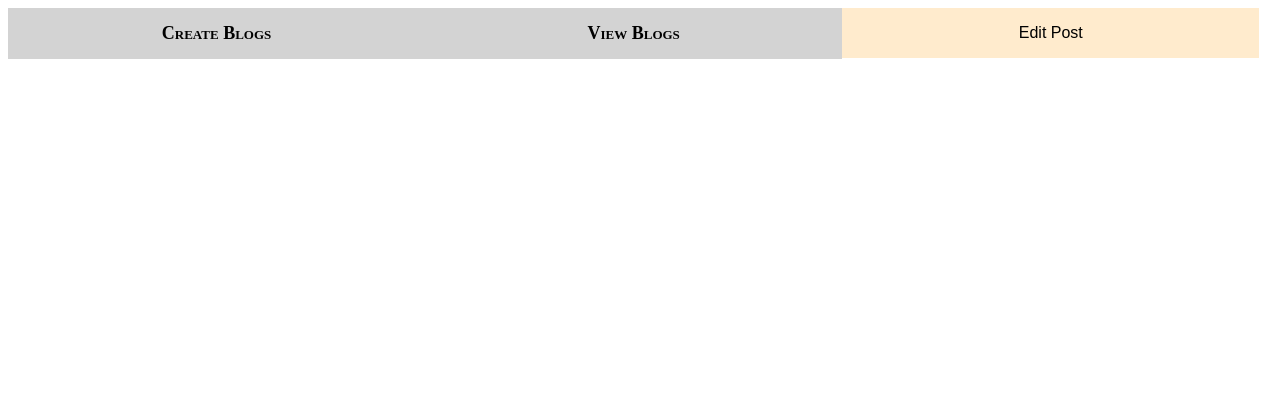
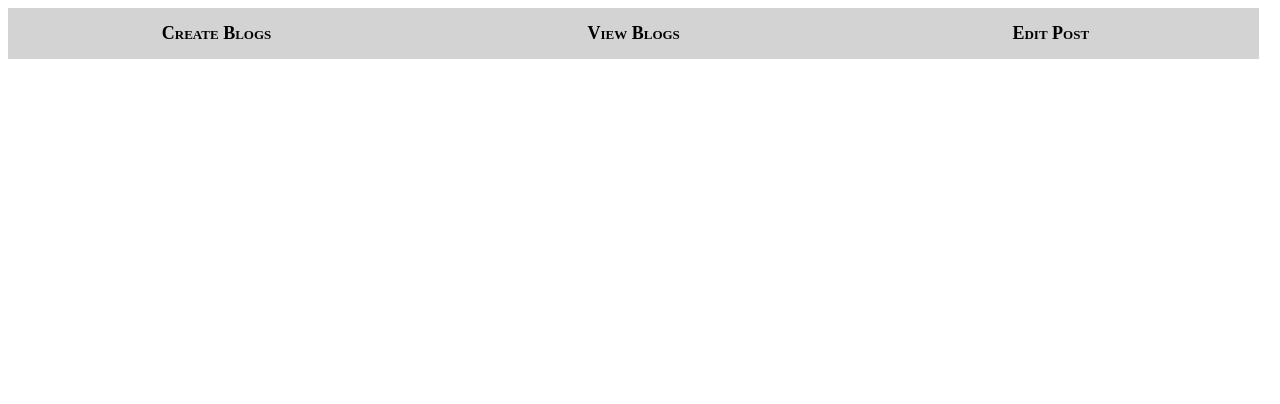
Before and after one commit to Lucas-Lee11/BaaTimeBlogs, a Flask app: page / in a window 1280 px wide. Shown: the top 404 px of the page. Run offline with Flask 2, Linux system fonts and the light colour scheme.

Commit message:
in class homepage updates

```diff
--- a/app/templates/homepage.html
+++ b/app/templates/homepage.html
@@ -64,12 +64,17 @@ a:active{
   color: cyan;
 }
  .dropbtn {
-          background-color: #FFEBCD;
+          background-color: rgb(211, 211, 211);
           color: black;
-          padding: 16px;
-          font-size: 16px;
+          padding: 15px 0px;
           border: none;
           width: 100%;
+          font-family: Copperplate;
+          font-style: normal;
+          font-variant: small-caps;
+          font-weight: 700;
+          text-align: center;
+          font-size: 18px;
         }
         .dropdown {
           position: relative;
@@ -104,9 +109,9 @@ a:active{
       <i class="fa fa-caret-down"></i>
     </button>
     <div class="dropdown-content">
-      <a href="#">Link 1</a>
-      <a href="#">Link 2</a>
-      <a href="#">Link 3</a>
+      <a href="{{ url_for('edit_blog')}}">Link 1</a>
+      <a href="{{ url_for('edit_blog')}}">Link 2</a>
+      <a href="{{ url_for('edit_blog')}}">Link 3</a>
     </div>
   </div>
 
```
